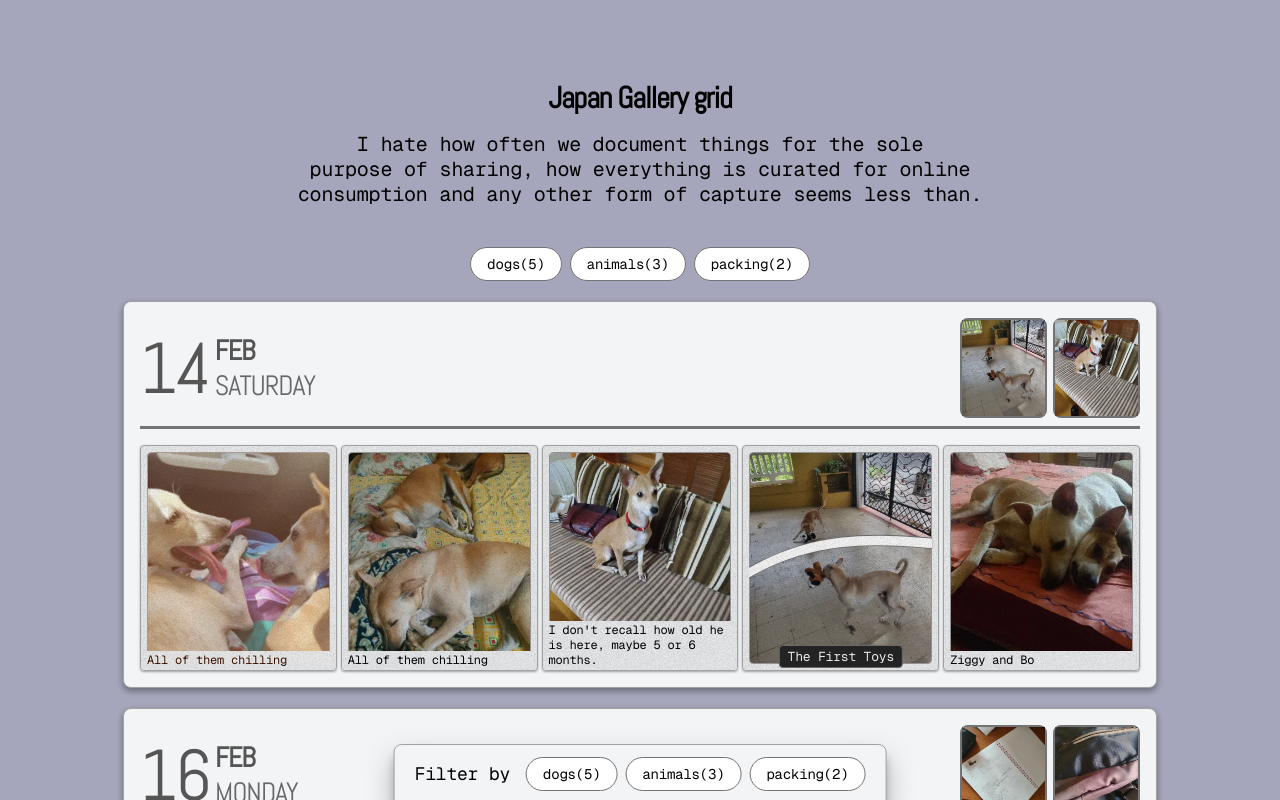
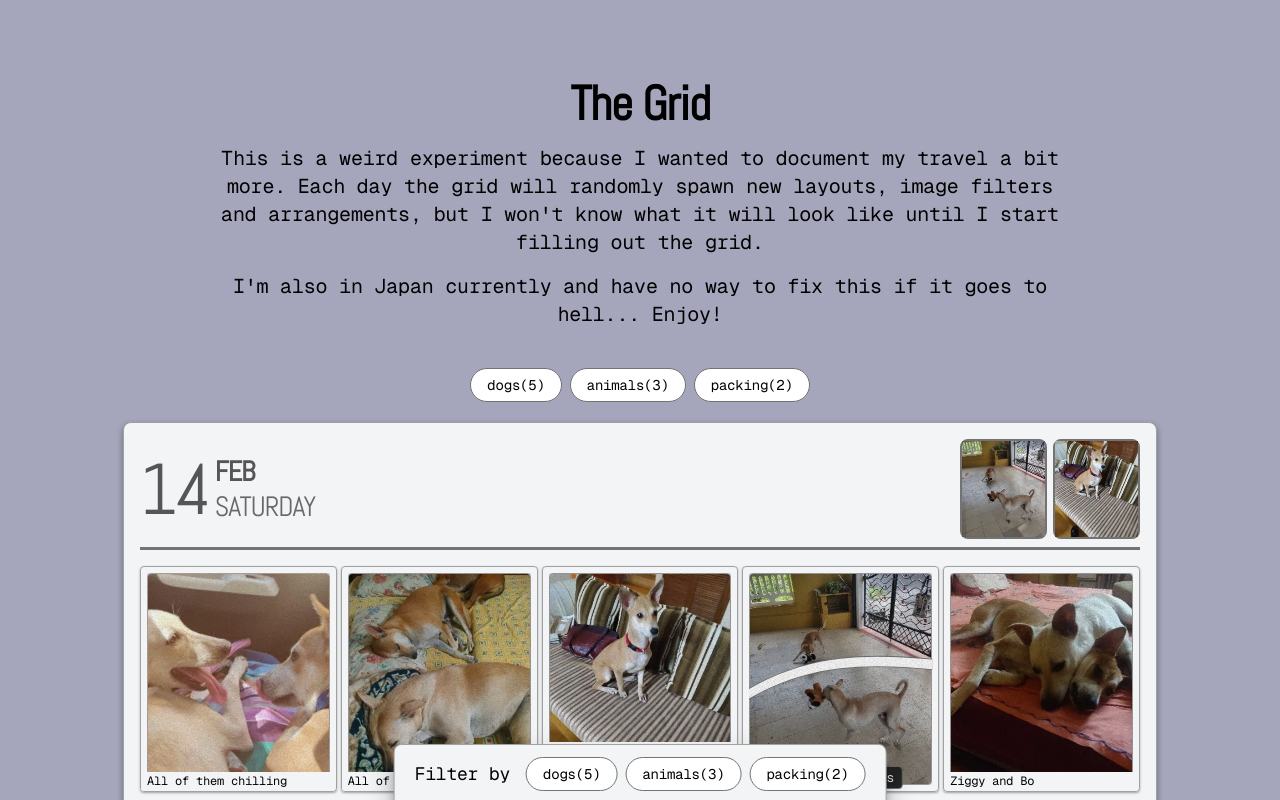
Before and after one commit to schubert-da/the-living-grid, a SvelteKit app: page / in a window 1280 px wide. Shown: the top 800 px of the page. Built offline with nearby package versions, Linux system fonts and the light colour scheme.

Commit message:
final thoughts, minor fixes. gn

```diff
--- a/src/lib/components/ImageCard.svelte
+++ b/src/lib/components/ImageCard.svelte
@@ -53,9 +53,11 @@
 {#if image && chosenLayout}
     {@const randomValue = dailyRandom(new Date(image.date), `image-${index}`)}
     <div
-        style:--noise-url={`url(${noiseImage})`}
-    class="image-card card-{chosenLayout} relative overflow-hidden w-full p-1.5 border border-neutral-400 rounded" style="aspect-ratio: {aspectRatio}">
-        <figure class='relative {preset} w-full h-full object-cover rounded'>
+        class="image-card card-{chosenLayout} relative overflow-hidden w-full p-1.5 border border-neutral-400 rounded" style="aspect-ratio: {aspectRatio}">
+        <figure
+            style:--noise-url={`url(${noiseImage})`}
+            class='relative {preset} w-full h-full object-cover rounded'
+        >
             <img
                 class:not-selected={$chosenTag && !image?.tags.includes($chosenTag)}
                 src={base + image.image}
@@ -67,7 +69,7 @@
 
         {#if chosenLayout === 'regular-text'}
             <div
-                class="text-content absolute bottom-0 left-1/2 -translate-x-1/2 bg-gray-100 w-full flex flex-col items-start gap-0.5 rounded p-1.5 py-0.5">
+                class="text-content z-10 absolute bottom-0 left-1/2 -translate-x-1/2 bg-gray-100 w-full flex flex-col items-start gap-0.5 rounded p-1.5 py-0.5">
                 <!-- <div class="text-[12px] font-semibold">{image.title}</div> -->
                 <p class="text-[8px] sm:text-[12px]">{image?.description}</p>
             </div>
@@ -100,7 +102,7 @@
         transition: filter 0.3s ease;
     }
 
-    .image-card::after {
+    .image-card figure::after {
         content: "";
         position: absolute;
         inset: 0;
--- a/src/routes/+page.svelte
+++ b/src/routes/+page.svelte
@@ -7,8 +7,9 @@
 
 <div class="grid-container flex flex-col items-center gap-5">
     <div class="title-content flex flex-col items-center gap-4 mb-5">
-        <h1 class='text-center text-3xl font-bold'>Japan Gallery grid</h1>
-        <p class='text-center max-w-[80ch] text-balance'> I hate how often we document things for the sole purpose of sharing, how everything is curated for online consumption and any other form of capture seems less than.</p>
+        <h1 class='text-center text-3xl sm:text-5xl font-bold'>The Grid</h1>
+        <p class='text-center text-pretty max-w-[70ch] text-sm sm:text-xl'> This is a weird experiment because I wanted to document my travel a bit more. Each day the grid will randomly spawn new layouts, image filters and arrangements, but I won't know what it will look like until I start filling out the grid. </p>
+        <p class='text-center text-pretty max-w-[70ch] text-sm sm:text-xl'>I'm also in Japan currently and have no way to fix this if it goes to hell... Enjoy!</p>
     </div>
 
     <GalleryGrid images={data.images} />
--- a/src/styles/app.css
+++ b/src/styles/app.css
@@ -48,3 +48,9 @@ h1, h2, h3, h4, h5, h6 {
     letter-spacing: -1px;
     margin: 0;
 }
+
+@media (max-width: 600px) {
+    body {
+        padding: 40px var(--body-padding) 40px var(--body-padding);
+    }
+}
```
